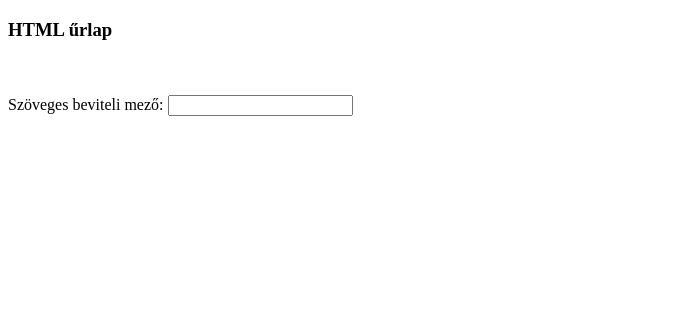
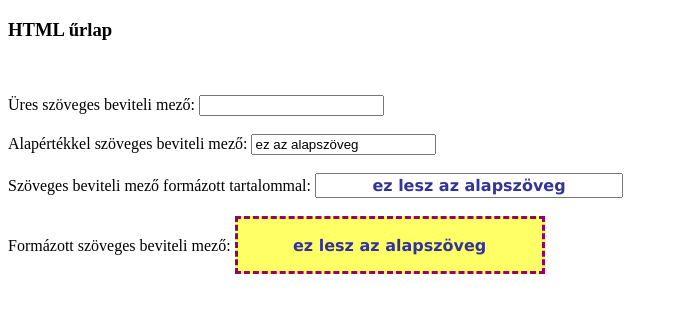
Before and after one commit to Ektora/Webuni, a plain HTML site: page HTML_urlapok/urlap1.html in a window 1280 px wide. Shown: the whole page, without its empty margins (0-678 px from the left). Drawn offline with Linux system fonts and the light colour scheme.

Commit message:
Input mező tulajdonságai

```diff
--- a/HTML_urlapok/urlap1.html
+++ b/HTML_urlapok/urlap1.html
@@ -13,9 +13,20 @@
             <p style="font-size: 14pt;"><b>HTML űrlap</b></p>
             <br><br>
 
-            Szöveges beviteli mező:
-            <input>
-
+            Üres szöveges beviteli mező:
+			<!-- name= űrlap feldolgozó tudja értelmezni -->
+            <input name="szoveg">
+			<br><br>
+			Alapértékkel szöveges beviteli mező:
+			<input name="alapszoveg" value="ez az alapszöveg">
+			<br><br>
+			Szöveges beviteli mező formázott tartalommal:
+			<input name="formazott" value="ez lesz az alapszöveg" style="font-family:verdana; font-size:12pt; color:#333399;
+				width:300px;text-align:center; font-weight:bold">
+				<br><br>
+			Formázott szöveges beviteli mező:
+			<input name="beviteli_mezo" value="ez lesz az alapszöveg" style="font-family:verdana; font-size:12pt; color:#333399;
+				width:300px;text-align:center; font-weight:bold;border:3px #990066 dashed; background:#FFFF66; height:50px">
         </form>
 
     </body>
```
